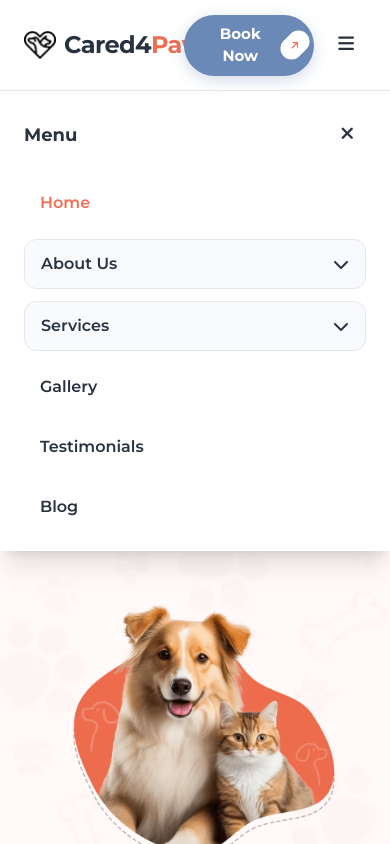
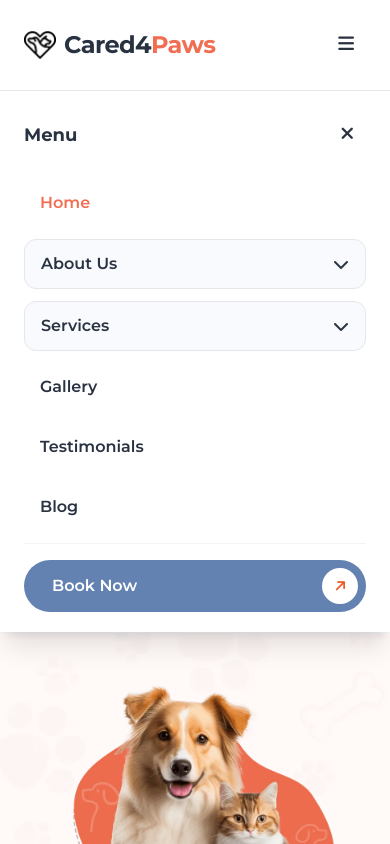
Before and after one commit to hardy-jadav/Pixlogix-Practical-Task, a website built with Vite: page index.html in a window 390 px wide. Both pictures are taken after a click on the button 346 px from the left and 45 px from the top of the page. Shown: the top 844 px of the page. Built offline with nearby package versions, Linux system fonts and the light colour scheme.

Commit message:
Book now Button hide from Mobile Device and Place inside the menu Item

```diff
--- a/index.html
+++ b/index.html
@@ -104,7 +104,7 @@
 
             <div class="flex items-center gap-3">
                 <button
-                    class="bg-brand-blue text-white pl-7 pr-2 py-2 rounded-full font-bold text-[15px] flex items-center group hover:bg-brand-blueHover transition-all shadow-brand-btn">
+                    class="hidden md:flex bg-brand-blue text-white pl-7 pr-2 py-2 rounded-full font-bold text-[15px] items-center group hover:bg-brand-blueHover transition-all shadow-brand-btn">
                     <span>Book Now</span>
                     <div
                         class="ml-4 bg-white w-8 h-8 rounded-full flex items-center justify-center text-brand-primary rotate-45 group-hover:rotate-90 transition-transform duration-300">
@@ -117,7 +117,6 @@
                     <i class="fa-solid fa-bars text-lg"></i>
                 </button>
             </div>
-
         </nav>
 
         <div id="mobile-menu" class="hidden md:hidden bg-white border-t border-gray-200 shadow-xl">
@@ -173,6 +172,16 @@
                         class="block text-brand-dark font-semibold py-3 px-4 rounded-xl hover:bg-[#f8fafd] transition-colors">Testimonials</a>
                     <a href="#faq"
                         class="block text-brand-dark font-semibold py-3 px-4 rounded-xl hover:bg-[#f8fafd] transition-colors">Blog</a>
+
+                    <div class="pt-4 mt-4 border-t border-gray-100">
+                        <button class="bg-[#6382b1] w-full text-white pl-7 pr-2 py-2 rounded-full font-semibold text-[16px]
+                flex items-center justify-between group hover:bg-[#526d95] transition-all">
+                            <span>Book Now</span>
+                            <div class="bg-white w-9 h-9 rounded-full flex items-center justify-center text-[#F05A28]">
+                                <i class="fa-solid fa-arrow-up rotate-45 group-hover:rotate-90 text-[14px]"></i>
+                            </div>
+                        </button>
+                    </div>
                 </nav>
             </div>
         </div>
```
